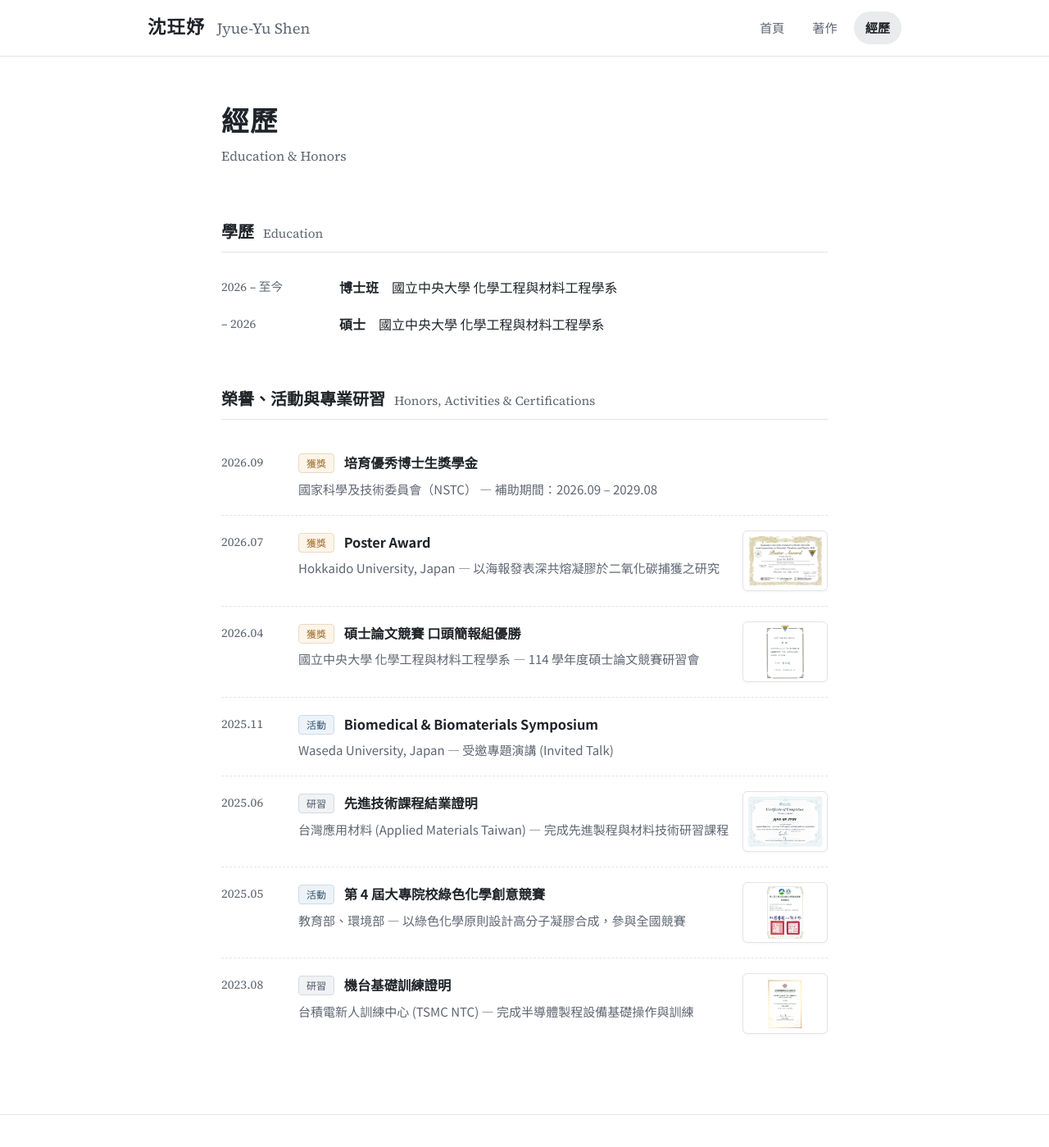
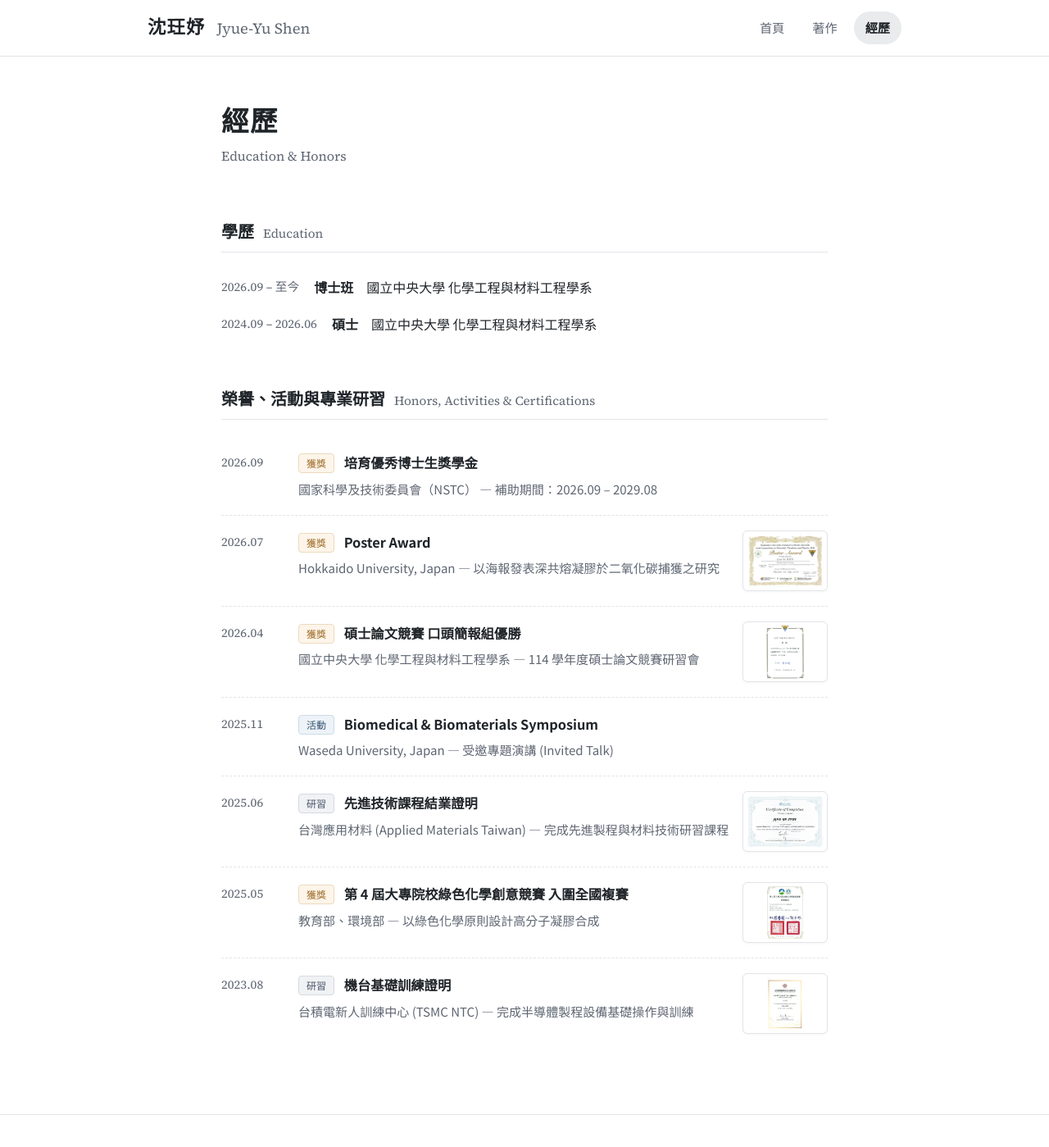
Before and after one commit to jyshenkk/jyshenkk.github.io, a Jekyll site: the page built from experience.html, in a window 1280 px wide and 1400 px high. Shown: the whole window at 82% size. Built offline with Jekyll 4.4.1, drawn with Linux system fonts in a browser that asks for light colours.

Commit message:
Update Green Chemistry competition to finalist and adjust master's education dates

```diff
--- a/_data/awards.yml
+++ b/_data/awards.yml
@@ -42,10 +42,10 @@
   link: ""
 
 - date: 2025-05-09
-  kind: 活動
-  title: 第 4 屆大專院校綠色化學創意競賽
+  kind: 獲獎
+  title: 第 4 屆大專院校綠色化學創意競賽 入圍全國複賽
   org: 教育部、環境部
-  description: 以綠色化學原則設計高分子凝膠合成，參與全國競賽
+  description: 以綠色化學原則設計高分子凝膠合成
   image: /assets/images/cert-green-chemistry.png
   link: ""
 
--- a/_data/profile.yml
+++ b/_data/profile.yml
@@ -36,7 +36,7 @@ cv_pdf: ""
 education:
   - degree: 博士班
     school: 國立中央大學 化學工程與材料工程學系
-    years: 2026 – 至今
+    years: 2026.09 – 至今
   - degree: 碩士
     school: 國立中央大學 化學工程與材料工程學系
-    years: – 2026
+    years: 2024.09 – 2026.06
--- a/assets/css/style.css
+++ b/assets/css/style.css
@@ -213,7 +213,7 @@ main.wrap { flex: 1; padding-top: 56px; padding-bottom: 80px; }
 }
 
 /* ── Experience & Timeline ────────────── */
-.timeline li { display: grid; grid-template-columns: 130px 1fr; gap: 14px; padding: 8px 0; }
+.timeline li { display: grid; grid-template-columns: auto 1fr; gap: 18px; padding: 8px 0; }
 
 .honors li { display: grid; grid-template-columns: 78px 1fr auto; gap: 16px; padding: 18px 0; border-bottom: 1px dashed var(--line); align-items: start; }
 .honors li:last-child { border-bottom: 0; }
```
